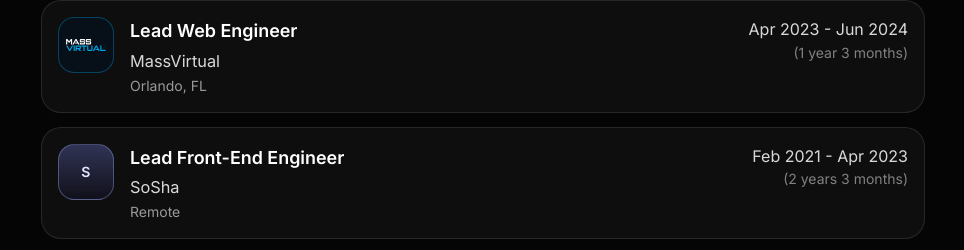
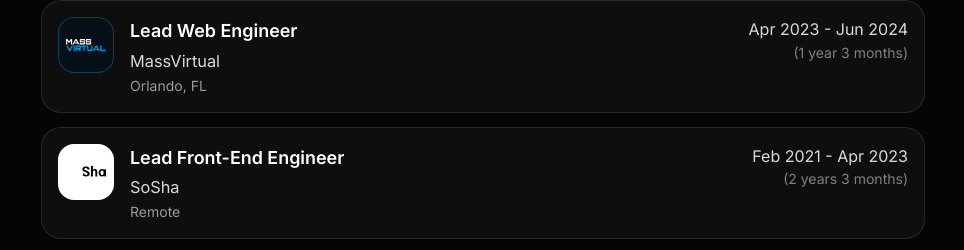
Before and after one commit to FrancoisCoding/francoiscoding-portfolio, a Next.js app: page /about in a window 1280 px wide. Shown: the part 1816-2066 px from the top of the page, without its empty margins (227-1191 px from the left). Built offline with nearby package versions, Linux system fonts and the light colour scheme; no server answers.

Commit message:
feat-about-add-sosha-expertise-logo

```diff
--- a/app/about/page.tsx
+++ b/app/about/page.tsx
@@ -145,9 +145,10 @@ const experienceItems: IExperienceItem[] = [
     location: 'Remote',
     timeframe: 'Feb 2021 - Apr 2023',
     duration: '(2 years 3 months)',
+    logoSrc: '/expertise/sosha.svg',
+    logoAlt: 'SoSha logo',
     logoLabel: 'S',
-    logoClassName:
-      'border-indigo-300/35 bg-[linear-gradient(180deg,rgba(129,140,248,0.3),rgba(30,27,75,0.22))] text-indigo-100',
+    logoClassName: 'border-white/14 bg-white text-slate-950',
   },
   {
     role: 'Front-End Engineer (Externship)',
```
Also changed, not shown: public/expertise/sosha.svg (added).
